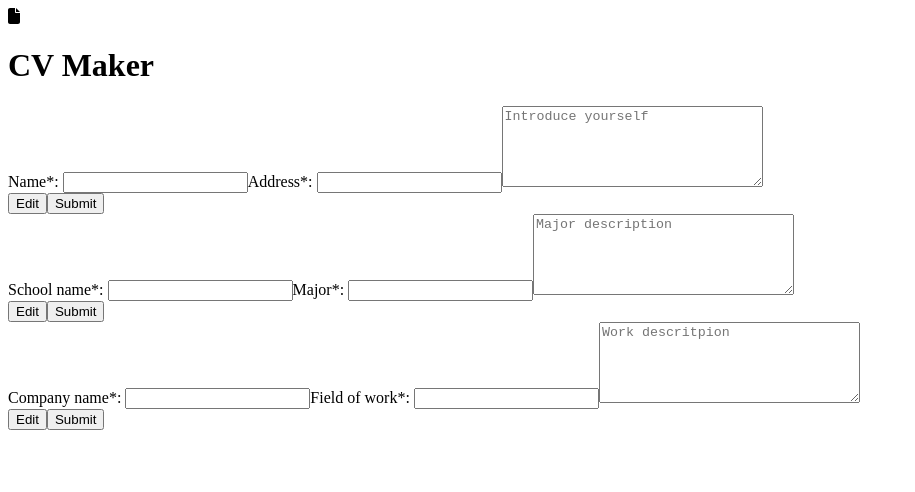
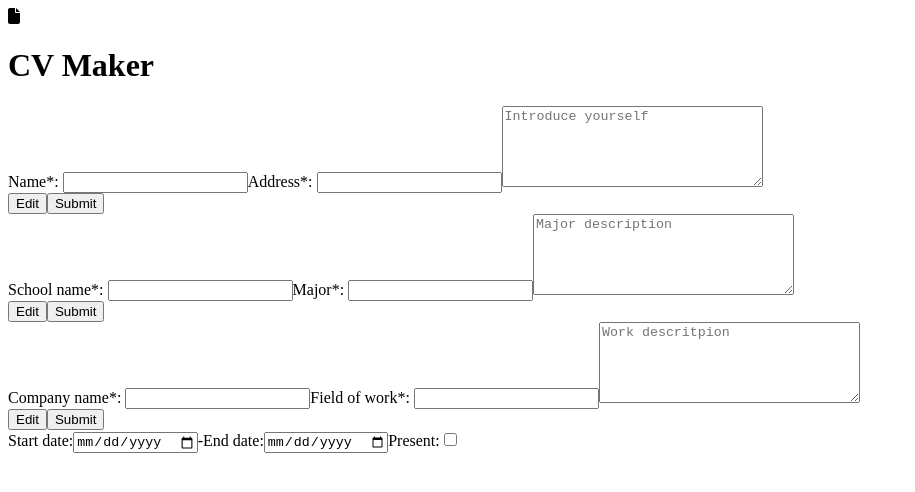
Before and after one commit to nikola88393/CV-Application, a React (Vite) app: page / in a window 1280 px wide. Shown: the top 492 px of the page, without its empty margins (0-915 px from the left). Built offline with nearby package versions, Linux system fonts and the light colour scheme.

Commit message:
Create duration component

```diff
--- a/src/App.jsx
+++ b/src/App.jsx
@@ -57,6 +57,32 @@ function Text({placeholder}){
   );
 }
 
+export function Duration() {
+  const [isPresent, setIsPresent] = useState(false);
+
+  function handlePresent() {
+    setIsPresent(!isPresent);
+  }
+
+  return (
+    <div className='duration'>
+      <label>
+        Start date:
+        <input type="date" />
+      </label>
+      <span>-</span>
+      <label>
+        End date:
+        <input id='endDate' type="date" disabled={isPresent} />
+      </label>
+      <label>
+        Present:
+        <input id='present' type="checkbox" onChange={handlePresent} checked={isPresent} />
+      </label>
+    </div>
+  );
+}
+
 export function InputSection({input1, input2, input3}){
   return(
     <div className='inputSection'>
--- a/src/main.jsx
+++ b/src/main.jsx
@@ -1,6 +1,6 @@
 import React from 'react'
 import ReactDOM from 'react-dom/client'
-import {Header, sections, InputSection} from './App.jsx'
+import {Header, sections, InputSection, Duration} from './App.jsx'
 
 ReactDOM.createRoot(document.getElementById('root')).render(
   <React.StrictMode>
@@ -8,5 +8,6 @@ ReactDOM.createRoot(document.getElementById('root')).render(
     <InputSection input1={sections['name']} input2={sections['address']} input3={sections['intro']}/>
     <InputSection input1={sections['school']} input2={sections['major']} input3={sections['schoolDescr']}/>
     <InputSection input1={sections['employer']} input2={sections['activity']} input3={sections['workDescr']}/>
+    <Duration/>
   </React.StrictMode>,
 )
```
